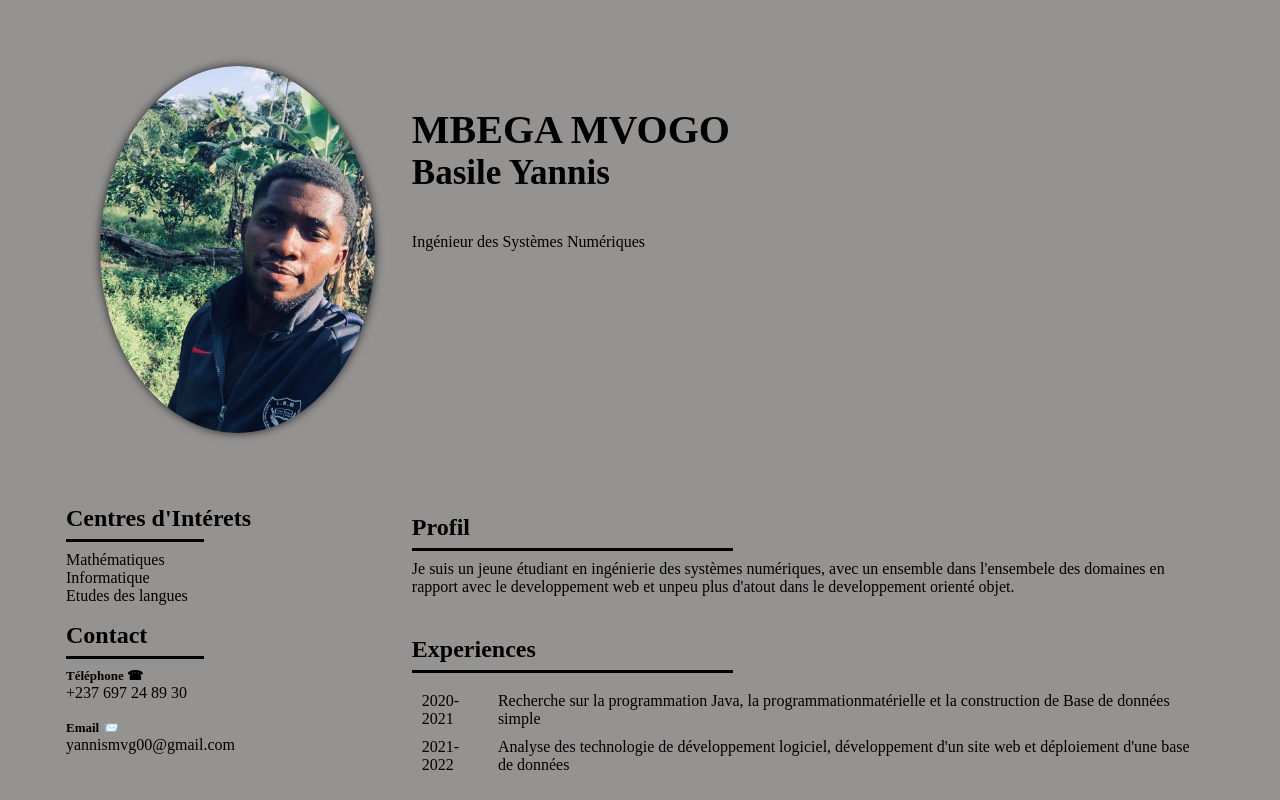
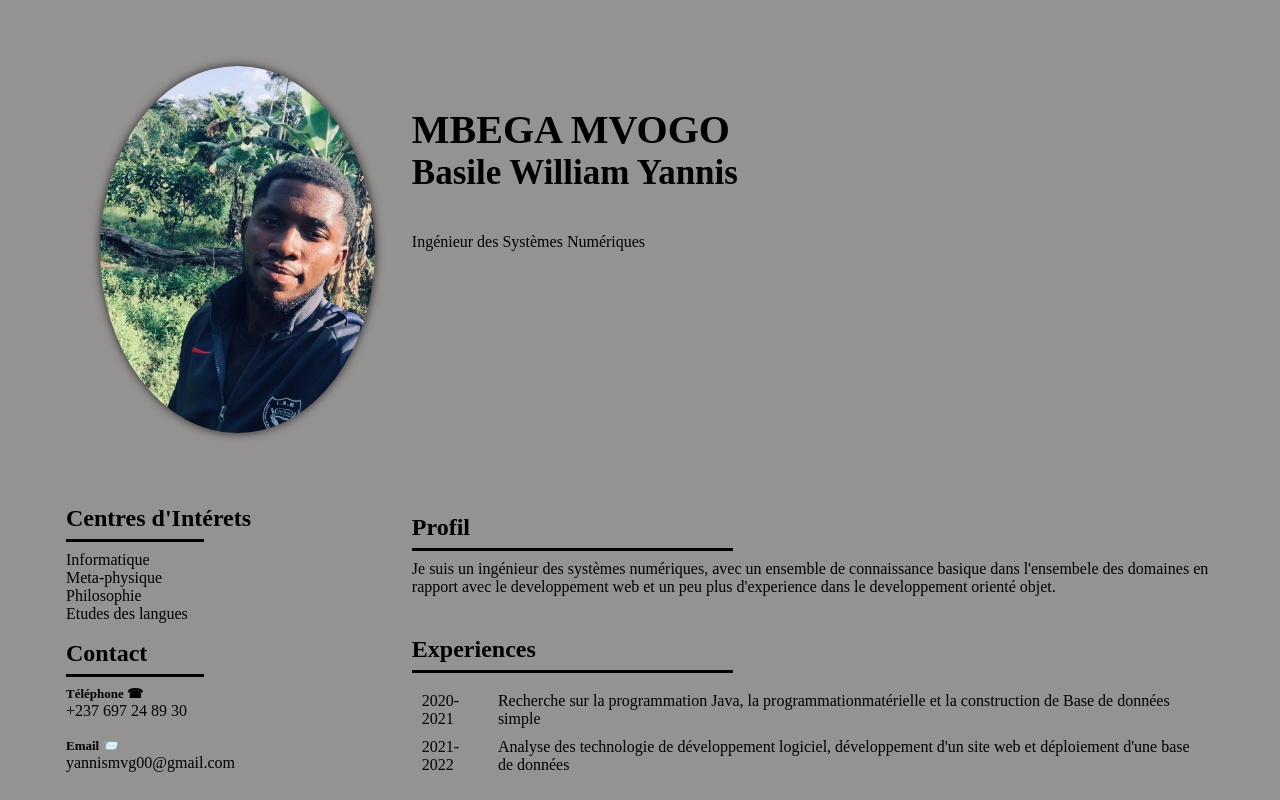
Before and after one commit to Yannis00/CV, a plain HTML site: page index.html in a window 1280 px wide. Shown: the top 800 px of the page. Drawn offline with Linux system fonts and the light colour scheme.

Commit message:
Update index.html

```diff
--- a/index.html
+++ b/index.html
@@ -6,7 +6,7 @@
     <meta name="viewport" content="width=device-width, initial-scale=1.0">
     <title>MBEGA Personnal Site</title>
     <link rel="stylesheet" href="css/style.css">
-    <link rel="shortcut icon" href="favicon.ico" type="image/x-icon">
+    <link rel="shortcut icon" href="img/favicon.ico" type="image/x-icon">
 </head>
 <body>
 
@@ -18,7 +18,7 @@
                 </td>
                 <td class="right infos">
                     <div class="name">MBEGA MVOGO</div>
-                    <div class="sec_name">Basile Yannis</div>
+                    <div class="sec_name">Basile William Yannis</div>
                     <div class="profess">Ingénieur des Systèmes Numériques</div>
                 </td>
             </tr>
@@ -32,8 +32,9 @@
                         <div class="trait"></div>
                         <div class="section">
                             <ul>
-                                <li>Mathématiques</li>
                                 <li>Informatique</li>
+                                <li>Meta-physique</li>
+                                <li>Philosophie</li>
                                 <li>Etudes des langues</li>
                             </ul>
                         </div>
@@ -57,7 +58,7 @@
                         <h2 class="title">Profil</h2>
                         <div class="trait"></div>
                         <div class="section">
-                            Je suis un jeune étudiant en ingénierie des systèmes numériques, avec un ensemble dans l'ensembele des domaines en rapport avec le developpement web et unpeu plus d'atout dans le developpement orienté objet.
+                            Je suis un ingénieur des systèmes numériques, avec un ensemble de connaissance basique dans l'ensembele des domaines en rapport avec le developpement web et un peu plus d'experience dans le developpement orienté objet.
                         </div>
 
                     </div>
```
